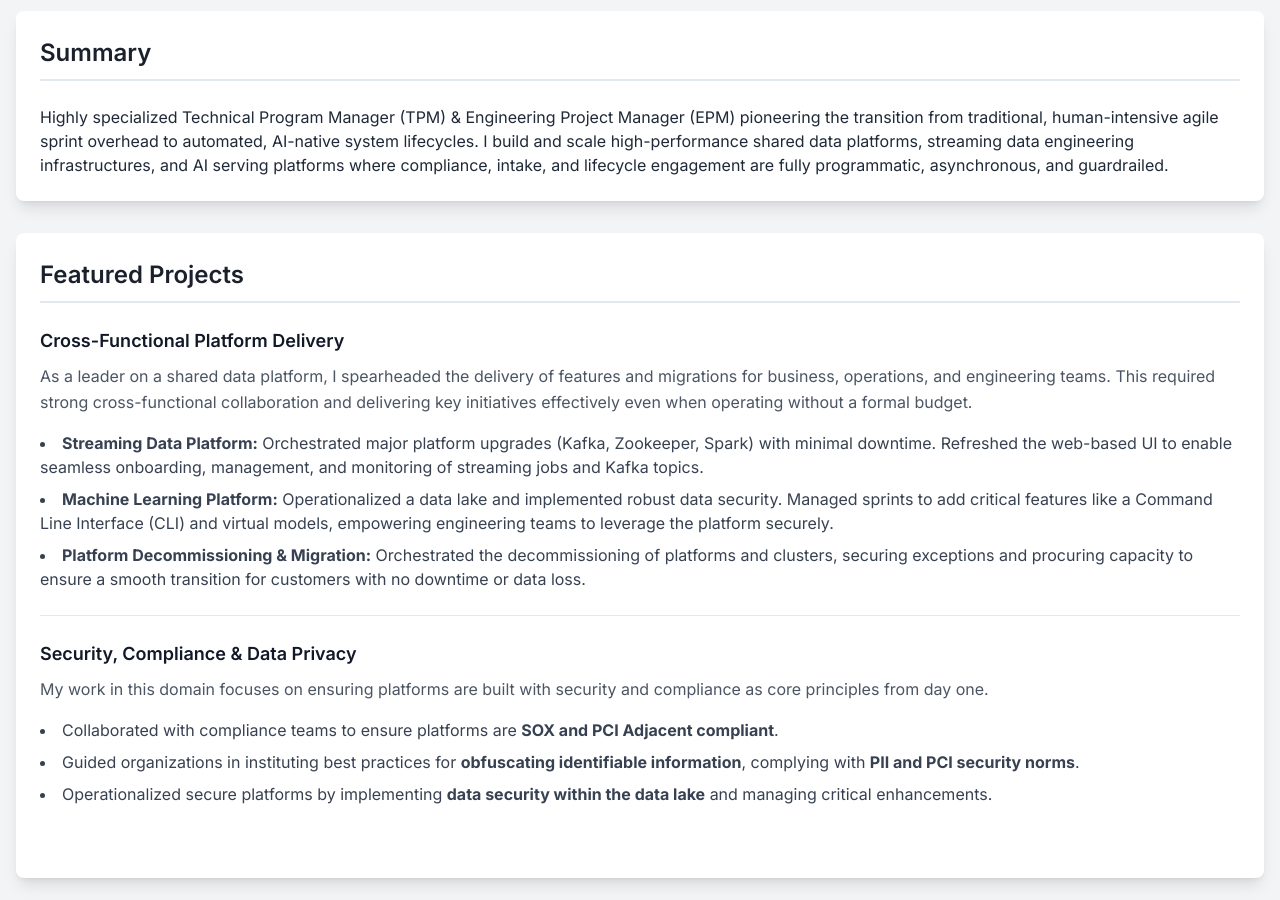
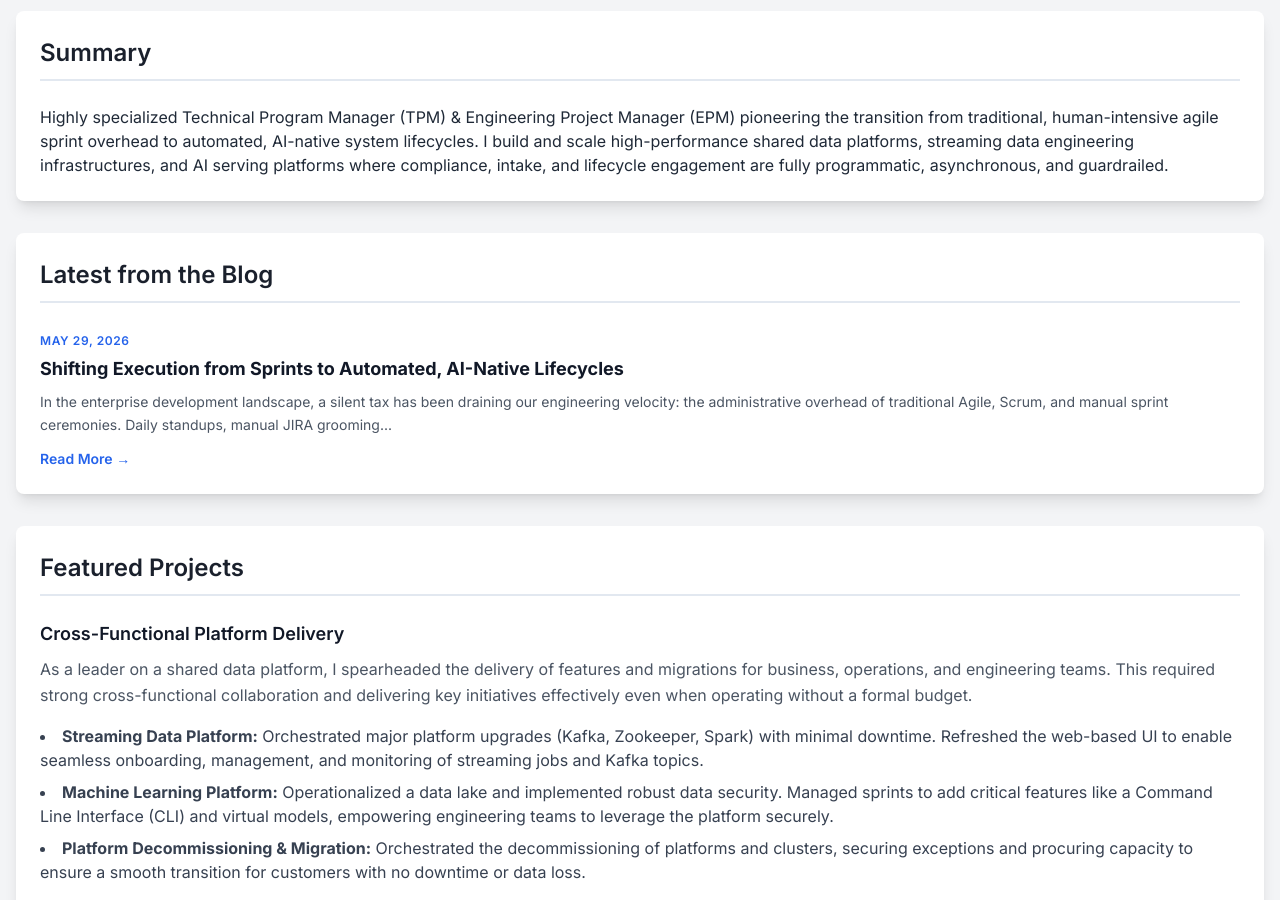
Before and after one commit to pankilshahatTPM/pankilshahatTPM.github.io, a Jekyll site: the page built from index.html, in a window 1280 px wide and 900 px high, scrolled down 301 px. Built offline with Jekyll 4.4.1, drawn with Linux system fonts in a browser that asks for light colours; nearby versions of some CDN libraries.

Commit message:
feat: dynamically integrate Jekyll blog feed into index.html

```diff
--- a/index.html
+++ b/index.html
@@ -53,6 +56,27 @@
                 <p class="text-sm md:text-base leading-relaxed">
                     Highly specialized Technical Program Manager (TPM) & Engineering Project Manager (EPM) pioneering the transition from traditional, human-intensive agile sprint overhead to automated, AI-native system lifecycles. I build and scale high-performance shared data platforms, streaming data engineering infrastructures, and AI serving platforms where compliance, intake, and lifecycle engagement are fully programmatic, asynchronous, and guardrailed.
                 </p>
+            </section>
+
+            <!-- Latest from the Blog Section -->
+            <section class="bg-white rounded-lg shadow-lg p-6">
+                <h2 class="section-title">Latest from the Blog</h2>
+                <div class="space-y-6">
+                    {% for post in site.posts limit:3 %}
+                    <div class="border-b border-gray-100 pb-4 last:border-b-0 last:pb-0">
+                        <span class="text-xs font-semibold text-blue-600 uppercase tracking-wider">{{ post.date | date: "%B %-d, %Y" }}</span>
+                        <h3 class="text-lg font-bold text-gray-900 mt-1 hover:text-blue-600 transition-colors">
+                            <a href="{{ post.url | relative_url }}">{{ post.title }}</a>
+                        </h3>
+                        <p class="text-gray-600 mt-2 text-sm leading-relaxed">
+                            {{ post.excerpt | strip_html | truncatewords: 30 }}
+                        </p>
+                        <a href="{{ post.url | relative_url }}" class="inline-block mt-3 text-sm font-semibold text-blue-600 hover:text-blue-800">Read More &rarr;</a>
+                    </div>
+                    {% else %}
+                    <p class="text-gray-500 text-sm">No posts found. Check back soon!</p>
+                    {% endfor %}
+                </div>
             </section>
 
             <!-- Featured Projects Section -->
```
Also changed, not shown: other parts of index.html (+3 -0 lines).
